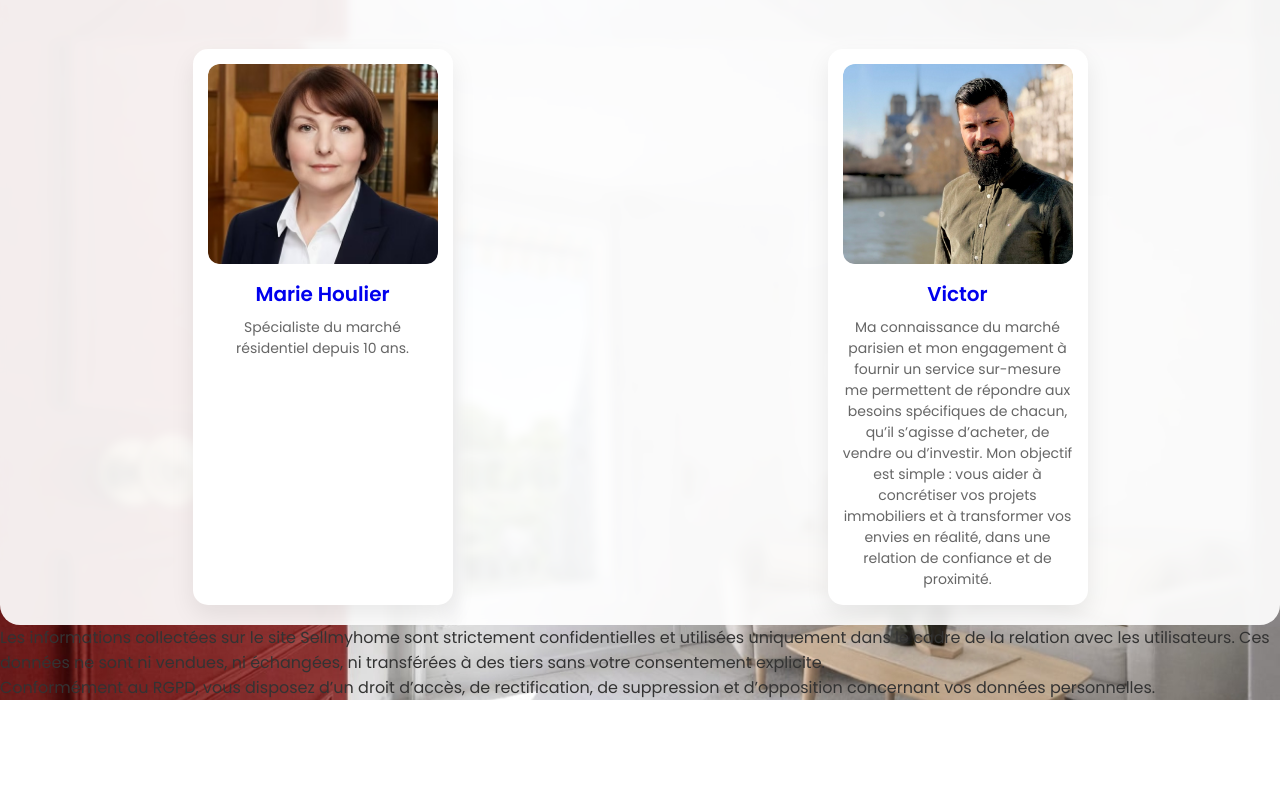
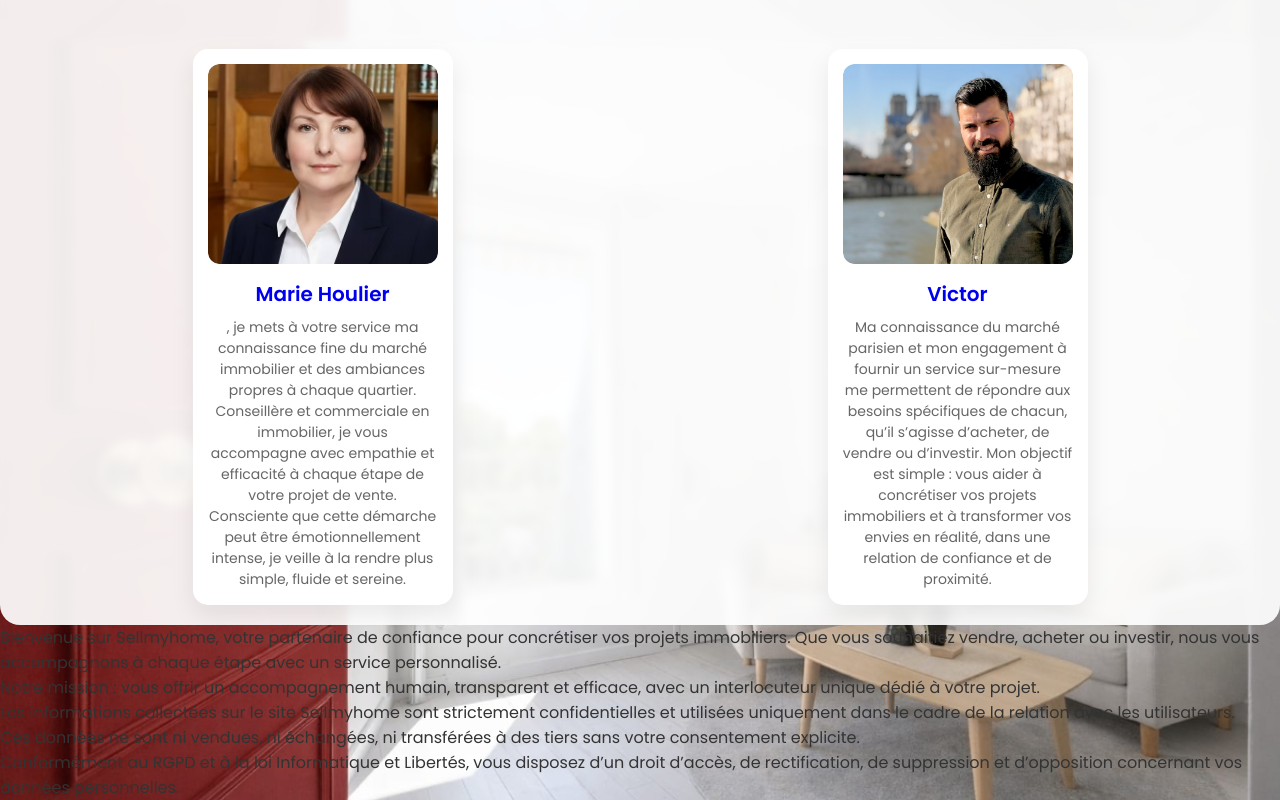
Before and after one commit to Juju-kpi/estimation_immo, a Next.js app: page / in a window 1280 px wide. Shown: the part 813-1613 px from the top of the page. Before the commit the page ends 1513 px from the top, so only its background shows below. Built offline with nearby package versions, Linux system fonts and the light colour scheme.

Commit message:
Update HomeClient.js

```diff
--- a/app/HomeClient.js
+++ b/app/HomeClient.js
@@ -110,7 +110,9 @@ export default function HomeClient() {
         />
       </div>
       <h3>Marie Houlier</h3>
-      <p>Spécialiste du marché résidentiel depuis 10 ans.</p>
+      <p>, je mets à votre service ma connaissance fine du marché immobilier et des ambiances propres à chaque quartier.
+
+Conseillère et commerciale en immobilier, je vous accompagne avec empathie et efficacité à chaque étape de votre projet de vente. Consciente que cette démarche peut être émotionnellement intense, je veille à la rendre plus simple, fluide et sereine.</p>
             </Link>
 
    <Link href="/#" className="agent-card">
@@ -130,15 +132,37 @@ Ma connaissance du marché parisien et mon engagement à fournir un service sur-
   </div>
 </section>
 
-   <section className="legal">
-  <p>
-    Les informations collectées sur le site Sellmyhome sont strictement confidentielles et utilisées uniquement dans le cadre de la relation avec les utilisateurs. Ces données ne sont ni vendues, ni échangées, ni transférées à des tiers sans votre consentement explicite.
-  </p>
+  <footer className="footer-legal">
+  <div className="footer-container">
 
-  <p>
-    Conformément au RGPD, vous disposez d’un droit d’accès, de rectification, de suppression et d’opposition concernant vos données personnelles.
-  </p>
-</section>
+    <p className="footer-intro">
+      Bienvenue sur Sellmyhome, votre partenaire de confiance pour concrétiser vos projets immobiliers.
+      Que vous souhaitiez vendre, acheter ou investir, nous vous accompagnons à chaque étape avec un service personnalisé.
+    </p>
+
+    <p className="footer-intro">
+      Notre mission : vous offrir un accompagnement humain, transparent et efficace,
+      avec un interlocuteur unique dédié à votre projet.
+    </p>
+
+    <div className="footer-legal-text">
+      <p>
+        Les informations collectées sur le site Sellmyhome sont strictement confidentielles
+        et utilisées uniquement dans le cadre de la relation avec les utilisateurs.
+      </p>
+
+      <p>
+        Ces données ne sont ni vendues, ni échangées, ni transférées à des tiers sans votre consentement explicite.
+      </p>
+
+      <p>
+        Conformément au RGPD et à la loi Informatique et Libertés, vous disposez d’un droit d’accès,
+        de rectification, de suppression et d’opposition concernant vos données personnelles.
+      </p>
+    </div>
+
+  </div>
+</footer>
 
     </main>
   );
```
